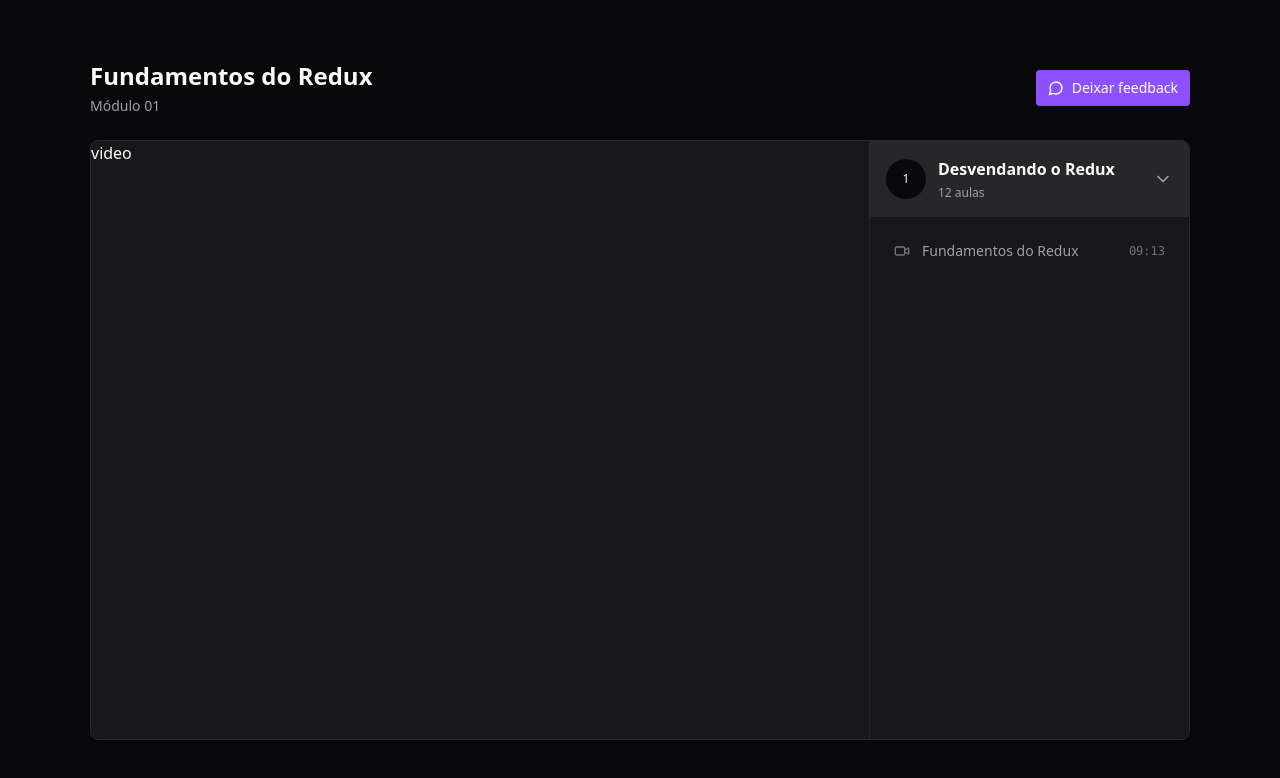
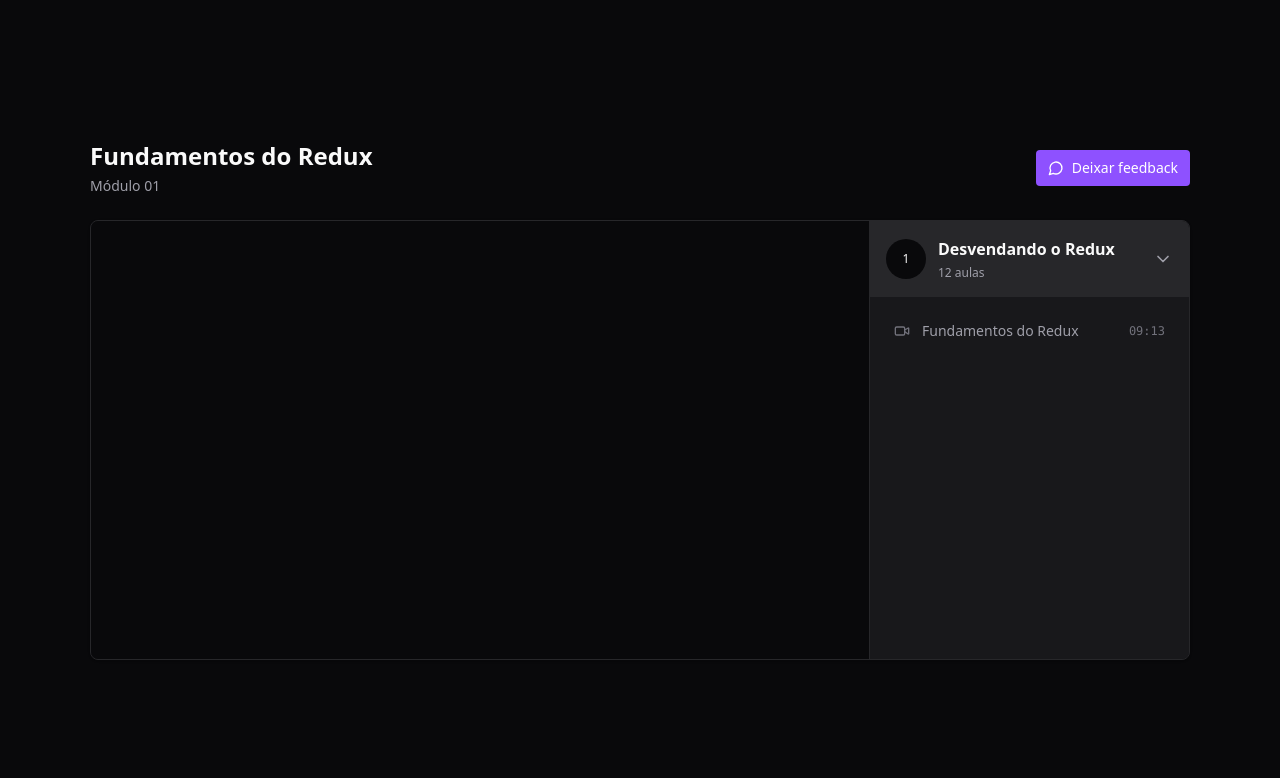
Before and after one commit to carolribeiro2112/redux-video-player, a React (Vite) app: page / in a window 1280 px wide. Shown: the top 778 px of the page. Built offline with nearby package versions, Linux system fonts and the light colour scheme.

Commit message:
feat: Styling main part

```diff
--- a/package.json
+++ b/package.json
@@ -15,6 +15,7 @@
     "lucide-react": "^0.475.0",
     "react": "^19.0.0",
     "react-dom": "^19.0.0",
+    "react-player": "^2.16.0",
     "react-redux": "^9.2.0",
     "tailwindcss": "^4.0.6"
   },
@@ -27,6 +28,7 @@
     "eslint-plugin-react-hooks": "^5.0.0",
     "eslint-plugin-react-refresh": "^0.4.18",
     "globals": "^15.14.0",
+    "tailwind-scrollbar": "^4.0.0",
     "typescript": "~5.7.2",
     "typescript-eslint": "^8.22.0",
     "vite": "^6.1.0"
--- a/src/pages/Player.tsx
+++ b/src/pages/Player.tsx
@@ -1,4 +1,5 @@
 import { ChevronDown, MessageCircle, Video } from "lucide-react";
+import ReactPlayer from "react-player";
 export function Player() {
   return (
     <div className="h-screen bg-zinc-950 text-zinc-50 flex justify-center items-center">
@@ -15,9 +16,18 @@
             Deixar feedback
           </button>
         </div>
-        <main className="relative flex overflow-hidden rounded-lg border border-zinc-800 bg-zinc-900 shadow pr-80 h-[600px]">
-          <div className="flex-1">video</div>
-          <aside className="w-80 absolute top-0 bottom-0 right-0 border-l divide-y-2 divide-zinc-900 border-zinc-800 bg-zinc-900">
+        <main className="relative flex overflow-hidden rounded-lg border border-zinc-800 bg-zinc-900 shadow pr-80">
+          <div className="flex-1">
+            <div className="w-full bg-zinc-950 aspect-video">
+              <ReactPlayer
+                width="100%"
+                height="100%"
+                controls
+                url="http://youtube.com/watch?v=YWek8a-4mmo"
+              />
+            </div>
+          </div>
+          <aside className="w-80 absolute top-0 bottom-0 right-0 border-l divide-y-2 divide-zinc-900 border-zinc-800 bg-zinc-900 overflow-y-scroll scrollbar scrollbar-thin scrollbar-track-zinc-950 scrollbar-thumb-zinc-800">
             <div>
               <button className="flex w-full items-center gap-3 bg-zinc-800 p-4">
                 <div className="flex h-10 w-10 rounded-full items-center justify-center bg-zinc-950 text-xs">
--- a/src/styles/global.css
+++ b/src/styles/global.css
@@ -1,4 +1,5 @@
 @import "tailwindcss";
+@plugin 'tailwind-scrollbar';
 
 body {
   -webkit-font-smoothing: antialiased;
```
Also changed, not shown: 1 other file (tests, documents, lock files or other folders).
